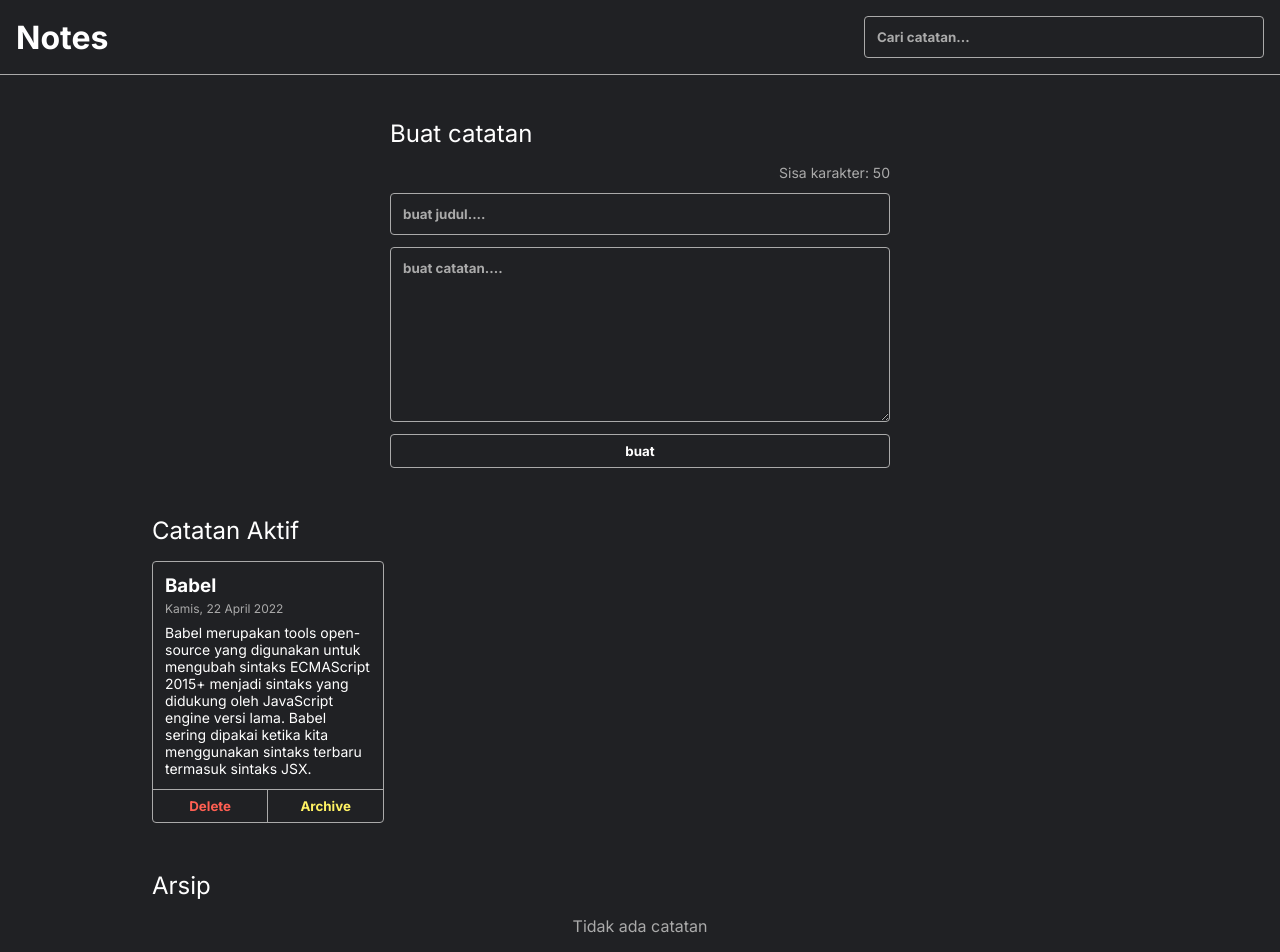
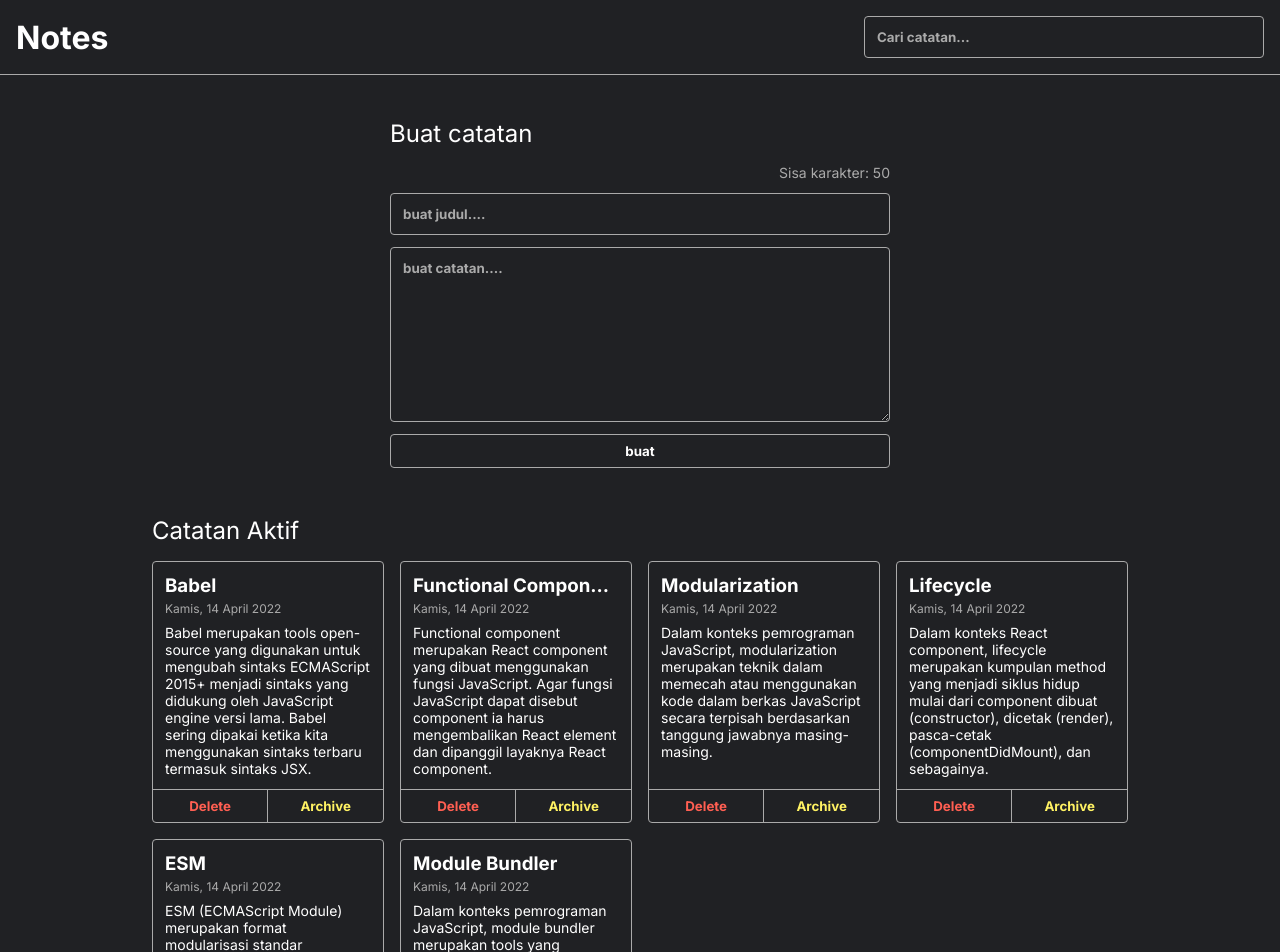
Before and after one commit to padepokanpenguin/personal-notes, a React (Create React App) app: page / in a window 1280 px wide. Shown: the top 952 px of the page. Built offline with nearby package versions, Linux system fonts and the light colour scheme.

Commit message:
slicing code

```diff
--- a/src/App.js
+++ b/src/App.js
@@ -1,14 +1,24 @@
 import React from "react";
 import Header from "./components/Header";
-import NoteApp from "./components/NoteApp";
+import NoteBodyContainer from "./components/NoteBodyContainer";
+import { getInitialData, showFormattedDate } from "./utils";
 
 export default class App extends React.Component {
+  constructor() {
+    super();
+    this.state = {
+      notes: getInitialData(),
+    };
+  }
+
   render() {
     return (
       <React.Fragment>
         <Header />
-        <NoteApp />
-
+        <NoteBodyContainer
+          data={this.state.notes}
+          formatDate={showFormattedDate}
+        />
       </React.Fragment>
     );
   }
--- a/src/components/NoteApp.js
+++ /dev/null
@@ -1,33 +0,0 @@
-import Form from "./Form";
-
-export default function NoteApp() {
-  return (
-    <div className="note-app__body">
-      <div className="note-input">
-        <h2>Buat catatan</h2>
-        <Form />
-      </div>
-      <h2>Catatan Aktif</h2>
-      <div className="notes-list">
-        <div className="note-item">
-          <div className="note-item__content">
-            <h3 className="note-item__title">Babel</h3>
-            <p className="note-item__date">Kamis, 22 April 2022</p>
-            <p className="note-item__body">
-              Babel merupakan tools open-source yang digunakan untuk mengubah
-              sintaks ECMAScript 2015+ menjadi sintaks yang didukung oleh
-              JavaScript engine versi lama. Babel sering dipakai ketika kita
-              menggunakan sintaks terbaru termasuk sintaks JSX.
-            </p>
-          </div>
-          <div className="note-item__action">
-            <button className="note-item__delete-button">Delete</button>
-            <button className="note-item__archive-button">Archive</button>
-          </div>
-        </div>
-      </div>
-      <h2>Arsip</h2>
-      <p className="notes-list__empty-message">Tidak ada catatan</p>
-    </div>
-  );
-}
--- /dev/null
+++ b/src/components/NoteBodyContainer.js
@@ -0,0 +1,20 @@
+import NoteInput from "./NoteInput";
+import NotesList from "./NotesList";
+import SectionTitle from "./SectionTitle";
+
+export default function NoteBodyContainer({ data, formatDate }) {
+  const archived = data.forEach((note) => {
+    return note;
+  });
+  console.log(archived);
+
+  return (
+    <div className="note-app__body">
+      <NoteInput />
+      <SectionTitle>Catatan Aktif</SectionTitle>
+      <NotesList data={data} formatDate={formatDate} />
+      <SectionTitle>Arsip</SectionTitle>
+      <p className="notes-list__empty-message">Tidak ada catatan</p>
+    </div>
+  );
+}
--- /dev/null
+++ b/src/components/NoteInput.js
@@ -0,0 +1,11 @@
+import Form from "./Form";
+import SectionTitle from "./SectionTitle";
+
+export default function NoteInput() {
+  return (
+    <div className="note-input">
+      <SectionTitle>Buat catatan</SectionTitle>
+      <Form />
+    </div>
+  );
+}
--- /dev/null
+++ b/src/components/NoteItem.js
@@ -0,0 +1,15 @@
+export default function NoteItem({ title, createdAt, body, id }) {
+  return (
+    <div className="note-item" >
+      <div className="note-item__content">
+        <h3 className="note-item__title">{title}</h3>
+        <p className="note-item__date">{createdAt}</p>
+        <p className="note-item__body">{body}</p>
+      </div>
+      <div className="note-item__action">
+        <button className="note-item__delete-button">Delete</button>
+        <button className="note-item__archive-button">Archive</button>
+      </div>
+    </div>
+  );
+}
--- /dev/null
+++ b/src/components/NotesList.js
@@ -0,0 +1,15 @@
+import NoteItem from "./NoteItem";
+
+export default function NotesList({ data, formatDate }) {
+  return (
+    <div className="notes-list">
+      {data.map((note) => (
+        <NoteItem
+          {...note}
+          key={note.id}
+          createdAt={formatDate(note.createdAt)}
+        />
+      ))}
+    </div>
+  );
+}
--- /dev/null
+++ b/src/components/SectionTitle.js
@@ -0,0 +1,3 @@
+export default function SectionTitle({ children }) {
+  return <h2>{children}</h2>;
+}
```
